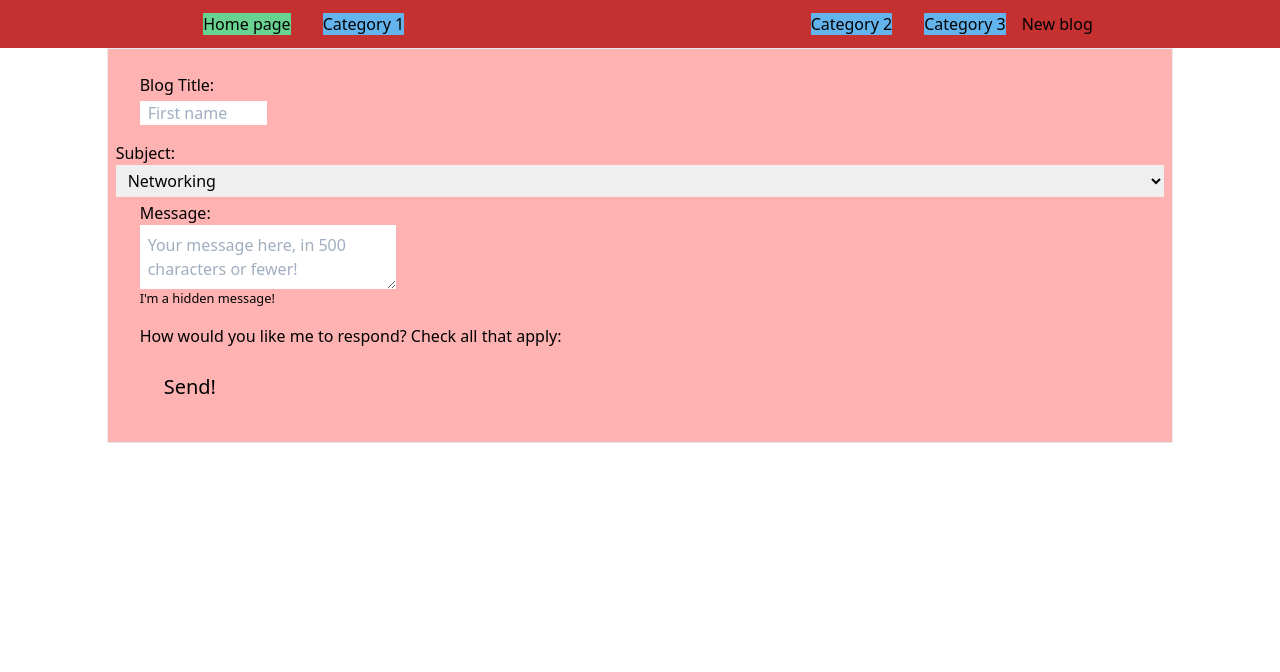
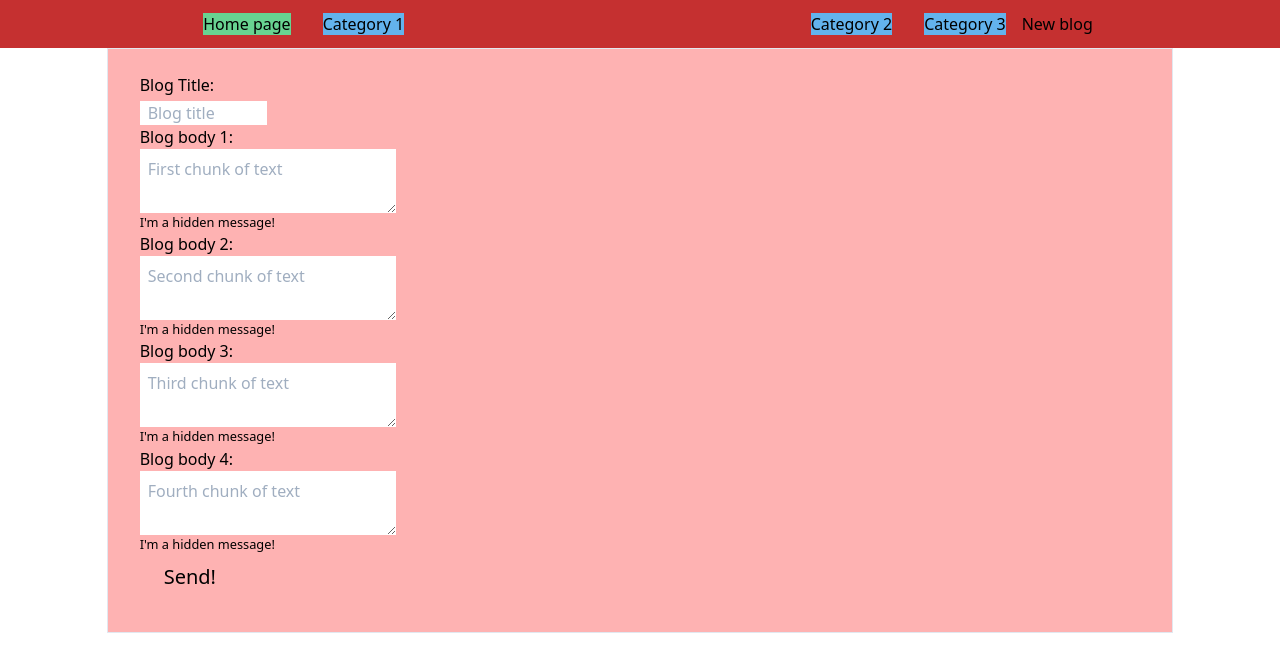
Before and after one commit to dionleung14/meagan-blog, a React (Create React App) app: page /new in a window 1280 px wide. Shown: the top 672 px of the page. Built offline with nearby package versions, Linux system fonts and the light colour scheme.

Commit message:
added a nomatch page. adjusted blog page and new blog entry to accept 4 chunks of text

```diff
--- a/src/App.js
+++ b/src/App.js
@@ -5,7 +5,8 @@ import SubmitBlog from "./pages/SubmitBlog";
 // import Blog from "./pages/Blog";
 import BlogRFC from "./pages/BlogRFC";
 import Category from "./pages/Category";
-import { BrowserRouter as Router, Route } from "react-router-dom";
+import NoMatch from "./pages/NoMatch";
+import { BrowserRouter as Router, Switch, Route } from "react-router-dom";
 // import logo from "./logo.svg";
 
 function App() {
@@ -15,6 +16,7 @@ function App() {
   // let { id } = useParams();
   return (
     <Router>
+      <Switch>
         {/* <Navbar logged={loggedIn} /> */}
         <Route exact path="/">
           <Home security={loggedIn} />
@@ -37,6 +39,8 @@ function App() {
         <Route exact path="/blog/:id">
           <BlogRFC blog="Truth" />
         </Route>
+        <Route path="*" component={NoMatch} />
+      </Switch>
     </Router>
   );
 }
--- a/src/components/IndividBlog.js
+++ b/src/components/IndividBlog.js
@@ -4,6 +4,7 @@ import { Link } from "react-router-dom";
 export default function IndividBlog(props) {
   // whole date as Thu Sep 17 2020 11:01:26 GMT-0700 (Pacific Daylight Time)
   let date = Date(props.userCreated);
+  console.log(date);
 
   // split by spaces to get ["Thu", "Sep", "17", "2020", "11:01:26", "GMT-0700", "(Pacific", "Daylight", "Time)"]
   let dateArr = date.split(" ");
@@ -24,7 +25,10 @@ export default function IndividBlog(props) {
             Title: {props.title}
           </h1>
         </Link>
-        <h1 className="text-lg bg-red-900">Body: {props.body}</h1>
+        <h1 className="text-lg bg-red-900">Body 1: {props.bodyOne}</h1>
+        <h1 className="text-lg bg-red-900">Body 2: {props.bodyTwo}</h1>
+        <h1 className="text-lg bg-red-900">Body 3: {props.bodyThree}</h1>
+        <h1 className="text-lg bg-red-900">Body 4: {props.bodyFour}</h1>
       </div>
       <img className="" src="http://placeimg.com/240/240/any" alt="blog 1" />
     </div>
--- a/src/components/NewBlog.js
+++ b/src/components/NewBlog.js
@@ -4,7 +4,10 @@ import API from "../utils/API";
 export default function NewBlog() {
   const [blogState, setBlogState] = useState({
     title: "",
-    body: "",
+    bodyOne: "",
+    bodyTwo: "",
+    bodyThree: "",
+    bodyFour: "",
     category: "",
   });
 
@@ -29,17 +32,23 @@ export default function NewBlog() {
     let failureCountdown = setTimeout(() => {
       console.log("failure");
     }, 12000);
-    let { title, body } = blogState;
+    let { title, bodyOne, bodyTwo, bodyThree, bodyFour } = blogState;
     let filledBlog = {
       title,
-      body,
+      bodyOne,
+      bodyTwo,
+      bodyThree,
+      bodyFour,
     };
     API.submitBlog(filledBlog).then((res) => {
       if (res.status === 200) {
         clearTimeout(failureCountdown);
         setBlogState({
           title: "",
-          body: "",
+          bodyOne: "",
+          bodyTwo: "",
+          bodyThree: "",
+          bodyFour: "",
         });
         setContactMethodState({
           email: false,
@@ -100,35 +109,11 @@ export default function NewBlog() {
                 type="text"
                 value={blogState.title}
                 onChange={handleInput}
-                placeholder="First name"
+                placeholder="Blog title"
                 name="title"
-                // id="firsts-name"
                 required
               />
             </div>
-          </div>
-        </div>
-        <div className="mb-1 mt-4">
-          <div className="flex flex-col">
-            <label htmlFor="subject" className="">
-              Subject:
-            </label>
-            <select
-              type="name"
-              className="px-2 py-1 text-black"
-              id="subject"
-              value={blogState.category}
-              name="subject"
-              onChange={handleInput}
-              required
-            >
-              <option className="" value="Networking">
-                Networking
-              </option>
-              <option value="Inquiry">Inquiry</option>
-              <option value="Collaboration">Collaboration</option>
-              <option value="Other">Other (specify in message)</option>
-            </select>
           </div>
         </div>
 
@@ -138,40 +123,95 @@ export default function NewBlog() {
           <div className="w-auto">
             <div className="flex flex-col">
               <label htmlFor="message" className="">
-                Message:
+                Blog body 1:
               </label>
               <textarea
                 type="message"
                 className="p-2 lg:w-64 w-64 lg:resize text-black"
-                id="message"
-                maxLength="500"
-                value={blogState.body}
-                name="body"
-                placeholder="Your message here, in 500 characters or fewer!"
+                value={blogState.bodyOne}
+                name="bodyOne"
+                placeholder="First chunk of text"
                 onChange={handleInput}
                 required
               />
-              {blogState.body.length ? (
-                <small>
-                  Characters remaining: {500 - blogState.body.length}
-                </small>
+              {blogState.bodyOne.length ? (
+                <small>Characters typed: {blogState.bodyOne.length}</small>
               ) : (
                 <small className="text-dclpal1-300">
                   I'm a hidden message!
                 </small>
               )}
-              {/* <small>
-          Characters remaining: {500 - formState.message.length}
-        </small> */}
             </div>
           </div>
-        </div>
-
-        {/* <!-- Preferred method of contact checkboxes --> */}
-        <div className="lg:pl-6 mb-4">
-          <h1 className="mb-1 mt-4">
-            How would you like me to respond? Check all that apply:
-          </h1>
+          <div className="w-auto">
+            <div className="flex flex-col">
+              <label htmlFor="message" className="">
+                Blog body 2:
+              </label>
+              <textarea
+                type="message"
+                className="p-2 lg:w-64 w-64 lg:resize text-black"
+                value={blogState.bodyTwo}
+                name="bodyTwo"
+                placeholder="Second chunk of text"
+                onChange={handleInput}
+                required
+              />
+              {blogState.bodyTwo.length ? (
+                <small>Characters typed: {blogState.bodyTwo.length}</small>
+              ) : (
+                <small className="text-dclpal1-300">
+                  I'm a hidden message!
+                </small>
+              )}
+            </div>
+          </div>
+          <div className="w-auto">
+            <div className="flex flex-col">
+              <label htmlFor="message" className="">
+                Blog body 3:
+              </label>
+              <textarea
+                type="message"
+                className="p-2 lg:w-64 w-64 lg:resize text-black"
+                value={blogState.bodyThree}
+                name="bodyThree"
+                placeholder="Third chunk of text"
+                onChange={handleInput}
+                required
+              />
+              {blogState.bodyThree.length ? (
+                <small>Characters typed: {blogState.bodyThree.length}</small>
+              ) : (
+                <small className="text-dclpal1-300">
+                  I'm a hidden message!
+                </small>
+              )}
+            </div>
+          </div>
+          <div className="w-auto">
+            <div className="flex flex-col">
+              <label htmlFor="message" className="">
+                Blog body 4:
+              </label>
+              <textarea
+                type="message"
+                className="p-2 lg:w-64 w-64 lg:resize text-black"
+                value={blogState.bodyFour}
+                name="bodyFour"
+                placeholder="Fourth chunk of text"
+                onChange={handleInput}
+                required
+              />
+              {blogState.bodyFour.length ? (
+                <small>Characters typed: {blogState.bodyFour.length}</small>
+              ) : (
+                <small className="text-dclpal1-300">
+                  I'm a hidden message!
+                </small>
+              )}
+            </div>
+          </div>
         </div>
 
         {/* <!-- Submit button --> */}
--- a/src/pages/BlogRFC.js
+++ b/src/pages/BlogRFC.js
@@ -7,7 +7,10 @@ export default function BlogRFC(props) {
   const { id } = useParams();
   const [blog, setBlog] = useState({
     title: "",
-    body: "",
+    bodyOne: "",
+    bodyTwo: "",
+    bodyThree: "",
+    bodyFour: "",
     timestamp: "",
   });
   useEffect(() => {
@@ -15,7 +18,10 @@ export default function BlogRFC(props) {
       setBlog({
         ...blog,
         title: res.data.title,
-        body: res.data.body,
+        bodyOne: res.data.bodyOne,
+        bodyTwo: res.data.bodyTwo,
+        bodyThree: res.data.bodyThree,
+        bodyFour: res.data.bodyFour,
         timestamp: res.data.userCreated,
       });
     });
@@ -37,15 +43,16 @@ export default function BlogRFC(props) {
       <Navbar logged={true} />
       <div className="bg-gray-600 w-full my-4 px-2 py-4 flex flex-row justify-evenly">
         <div>
-          {/* <h1 className="text-2xl bg-red-100">{calDate.join(" ")}</h1> */}
-          {/* <h1 className="text-lg bg-red-400">time: {time}</h1> */}
-          <h1 className="text-lg bg-red-100 text-center">
+          <h1 className="text-lg bg-red-100 text-left">
             Date: {calDate.join(" ")}
           </h1>
           <h1 className="text-lg bg-red-400 text-center">
             Title: {blog.title}
           </h1>
-          <h1 className="text-lg bg-red-900">Body: {blog.body}</h1>
+          <h1 className="text-lg bg-red-900">Body 1: {blog.bodyOne}</h1>
+          <h1 className="text-lg bg-red-900">Body 2: {blog.bodyTwo}</h1>
+          <h1 className="text-lg bg-red-900">Body 3: {blog.bodyThree}</h1>
+          <h1 className="text-lg bg-red-900">Body 4: {blog.bodyFour}</h1>
         </div>
         <img className="" src="http://placeimg.com/240/240/any" alt="blog 1" />
       </div>
--- a/src/pages/Home.js
+++ b/src/pages/Home.js
@@ -13,6 +13,12 @@ export default function Home(props) {
       setBlogs([...res.data.reverse()]);
     });
   }, []);
+  useEffect(
+    function () {
+      console.log(blogs);
+    },
+    [blogs]
+  );
 
   return (
     <div className="">
@@ -31,7 +37,10 @@ export default function Home(props) {
               <IndividBlog
                 title={blog.title}
                 category={blog.category}
-                body={blog.body}
+                bodyOne={blog.bodyOne}
+                bodyTwo={blog.bodyTwo}
+                bodyThree={blog.bodyThree}
+                bodyFour={blog.bodyFour}
                 userCreated={blog.userCreated}
                 blogId={blog._id}
               />
--- /dev/null
+++ b/src/pages/NoMatch.js
@@ -0,0 +1,7 @@
+import React, { Component } from "react";
+
+export default class NoMatch extends Component {
+  render() {
+    return <div>Cannot find the page you are looking for</div>;
+  }
+}
```
Lines whose indentation alone changed are shown as unchanged.
